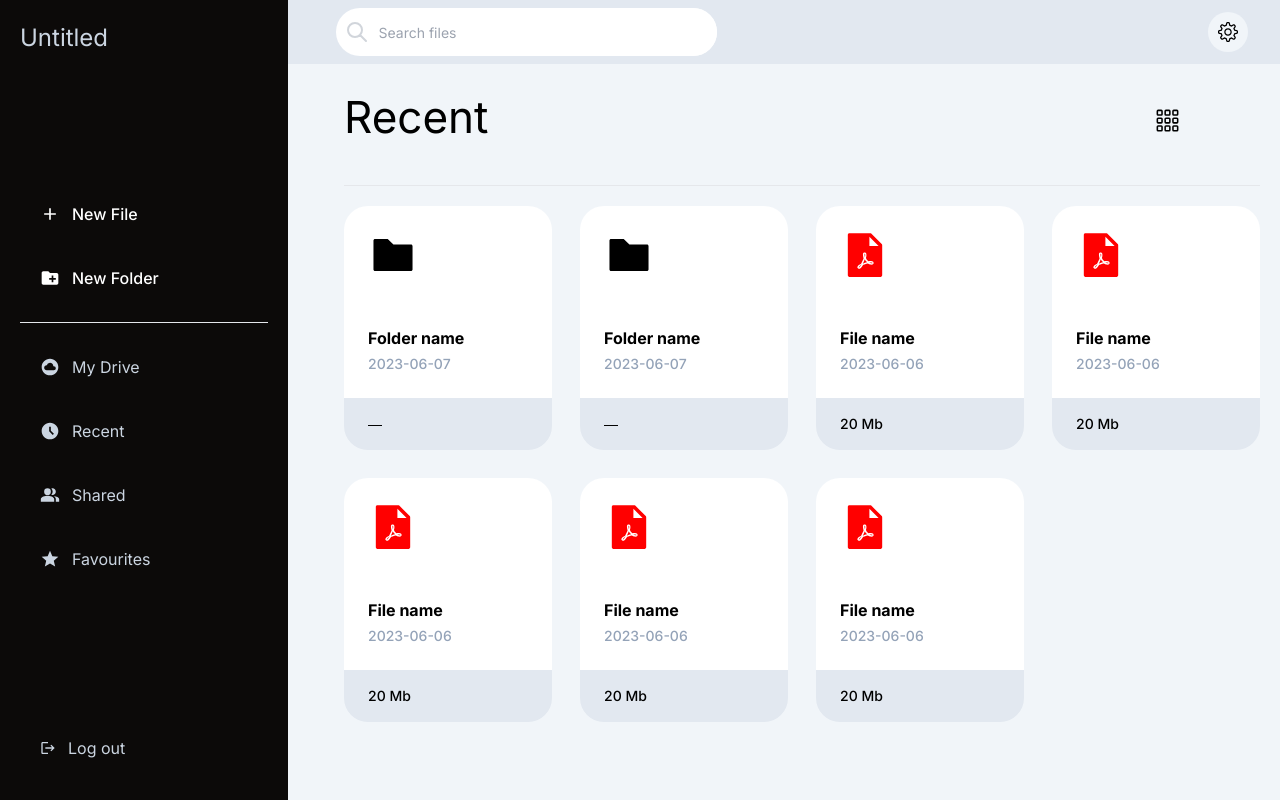
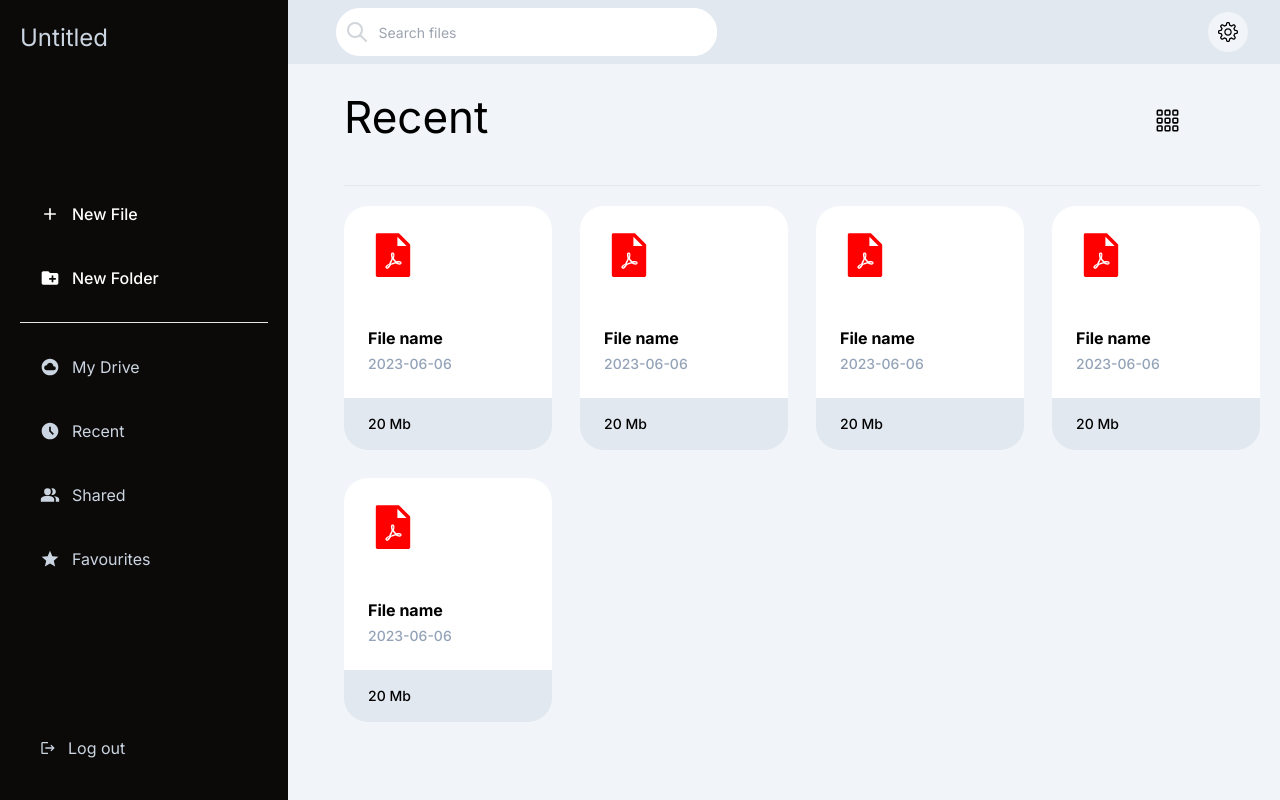
Before and after one commit to 98ZhaoJeffrey/pdf-editor, a Next.js app: page /dashboard/recent in a window 1280 px wide. Built offline with nearby package versions, Linux system fonts and the light colour scheme.

Commit message:
Made display folders and folder navigation functional

```diff
--- a/src/app/components/FolderDisplay.tsx
+++ b/src/app/components/FolderDisplay.tsx
@@ -4,13 +4,15 @@ import PDFGridCard from './PDFGridCard'
 import FolderListCard from './FolderListCard';
 import PDFListCard from './PDFListCard';
 import ClientFolderRender from './ClientFolderRender';
+import { Folder } from '@prisma/client';
 
-const GridView: React.FC = () => {
+const GridView: React.FC<{ folders: Array<Folder> }> = ({ folders }) => {
     return (
         <div className='overflow-y-scroll h-[76vh]'>
             <div className='flex flex-row flex-wrap gap-7'>
-                <FolderGridCard />
-                <FolderGridCard />
+                {folders && folders.map((folder) => (
+                    <FolderGridCard folderID={folder.id} lastAccessed={folder.lastUpdated} name={folder.name} />
+                ))}
                 <PDFGridCard />
                 <PDFGridCard />
                 <PDFGridCard />
@@ -18,15 +20,16 @@ const GridView: React.FC = () => {
                 <PDFGridCard />
             </div>
         </div>
-    )
-}
+    );
+};
 
-const ListView: React.FC = () => {
+const ListView: React.FC<{ folders: Array<Folder> }> = ({ folders }) => {
     return (
         <div className='overflow-y-scroll h-[75vh]'>
             <div className='flex flex-col'>
-                <FolderListCard />
-                <FolderListCard />
+                {folders && folders.map((folder) => (
+                    <FolderListCard folderID={folder.id} lastAccessed={folder.lastUpdated} name={folder.name} />
+                ))}
                 <PDFListCard />
                 <PDFListCard />
                 <PDFListCard />
@@ -37,11 +40,12 @@ const ListView: React.FC = () => {
 
 interface FolderDisplayProps {
     category: string;
+    folders: Array<Folder>
 }
 
-const FolderDisplay: React.FC<FolderDisplayProps> = ({ category }) => {
+const FolderDisplay: React.FC<FolderDisplayProps> = ({ category, folders }) => {
     return (
-        <ClientFolderRender GridView={<GridView />} ListView={<ListView />} category={category} />
+        <ClientFolderRender GridView={<GridView folders={folders} />} ListView={<ListView folders={folders} />} category={category} />
     )
 }
 
--- a/src/app/components/FolderGridCard.tsx
+++ b/src/app/components/FolderGridCard.tsx
@@ -2,16 +2,17 @@ import Link from 'next/link';
 import React from 'react';
 import { AiFillFolder } from 'react-icons/ai';
 
-const FolderGridCard: React.FC = () => {
-    const folderID = "6490d4b8cec69343651d0bd4";
+const FolderGridCard: React.FC<{ folderID: string, lastAccessed: Date, name: string }> = ({ folderID, lastAccessed, name }) => {
     return (
         <Link className='hover:drop-shadow-md' href={`/dashboard/folders/${folderID}`}>
             <div className="flex flex-col w-52 h-56 bg-white rounded-3xl mb-8 p-6  justify-between">
                 <AiFillFolder size={50} />
 
                 <div>
-                    <h1 className='text-l font-bold'>Folder name</h1>
-                    <h2 className='mt-1 mb-8 text-sm font-medium text-slate-400'>2023-06-07</h2>
+                    <h1 className='text-l font-bold'>{name}</h1>
+                    <h2 className='mt-1 mb-8 text-sm font-medium text-slate-400'>
+                        {lastAccessed ? lastAccessed.toLocaleDateString() : ''}
+                    </h2>
                 </div>
             </div>
             <div className='w-52 bg-slate-200 -mt-16 p-4 pl-6 rounded-b-3xl text-sm font-medium'>―</div>
--- a/src/app/components/FolderListCard.tsx
+++ b/src/app/components/FolderListCard.tsx
@@ -2,17 +2,16 @@ import Link from 'next/link';
 import React from 'react';
 import { AiFillFolder } from 'react-icons/ai';
 
-const FolderListCard: React.FC = () => {
-    const folderID = "6490d4b8cec69343651d0bd4";
+const FolderListCard: React.FC<{ folderID: string, lastAccessed: Date, name: string }> = ({ folderID, lastAccessed, name }) => {
     return (
         <Link className='hover:drop-shadow-md' href={`/dashboard/folders/${folderID}`}>
             <div className="flex w-full h-20 bg-white p-6 justify-between border-b-slate-200 border-b">
                 <div className='flex h-full gap-5 items-center'>
                     <AiFillFolder size={30} />
-                    <h1 className='text-l font-medium'>Folder name</h1>
+                    <h1 className='text-l font-medium'>{name}</h1>
                 </div>
                 <div className='flex h-full items-center w-1/4 justify-between'>
-                <h2 className='text-sm font-medium w-30'>2023-06-07</h2>
+                    <h2 className='text-sm font-medium w-30'>{lastAccessed ? lastAccessed.toLocaleDateString() : ''}</h2>
                     <div className='text-sm font-medium w-20'>―</div>
                 </div>
             </div>
--- a/src/app/dashboard/favourite/page.tsx
+++ b/src/app/dashboard/favourite/page.tsx
@@ -3,7 +3,7 @@ import React from 'react'
 
 const Page: React.FC = () => {
     return (
-        <FolderDisplay category='Favourites'/>
+        <FolderDisplay category='Favourites' folders={[]} />
     );
 };
 
--- a/src/app/dashboard/folders/[folderID]/page.tsx
+++ b/src/app/dashboard/folders/[folderID]/page.tsx
@@ -50,5 +50,5 @@ export default async function Page({ params }: { params: { folderID: string } })
 
     console.log(folders);
 
-    return (<FolderDisplay category={folderName} />)
+    return (<FolderDisplay category={folderName} folders={folders}/>)
 }
--- a/src/app/dashboard/my-drive/page.tsx
+++ b/src/app/dashboard/my-drive/page.tsx
@@ -1,9 +1,26 @@
 import FolderDisplay from '@/app/components/FolderDisplay';
 import React from 'react'
+import { prisma } from '@/app/lib/prisma';
+import { auth } from '@clerk/nextjs';
 
-const Page: React.FC = () => {
+
+const Page: React.FC = async () => {
+    const { userId } = auth();
+    const folders = await prisma.folder.findMany({
+        where: {
+            folderParentFolderId: {
+                equals: null,
+            },
+            AND: {
+                ownerId: {
+                    equals: String(userId)
+                }
+            }
+        }
+    })
+
     return (
-        <FolderDisplay category='My Drive'/>
+        <FolderDisplay category='My Drive' folders={folders} />
     );
 };
 
--- a/src/app/dashboard/recent/page.tsx
+++ b/src/app/dashboard/recent/page.tsx
@@ -3,7 +3,7 @@ import React from 'react'
 
 const Page: React.FC = () => {
     return (
-        <FolderDisplay category='Recent'/>
+        <FolderDisplay category='Recent' folders={[]} />
     );
 };
 
--- a/src/app/dashboard/shared/page.tsx
+++ b/src/app/dashboard/shared/page.tsx
@@ -3,7 +3,7 @@ import React from 'react'
 
 const Page: React.FC = () => {
     return (
-        <FolderDisplay category='Shared'/>
+        <FolderDisplay category='Shared' folders={[]} />
     );
 };
 
```
